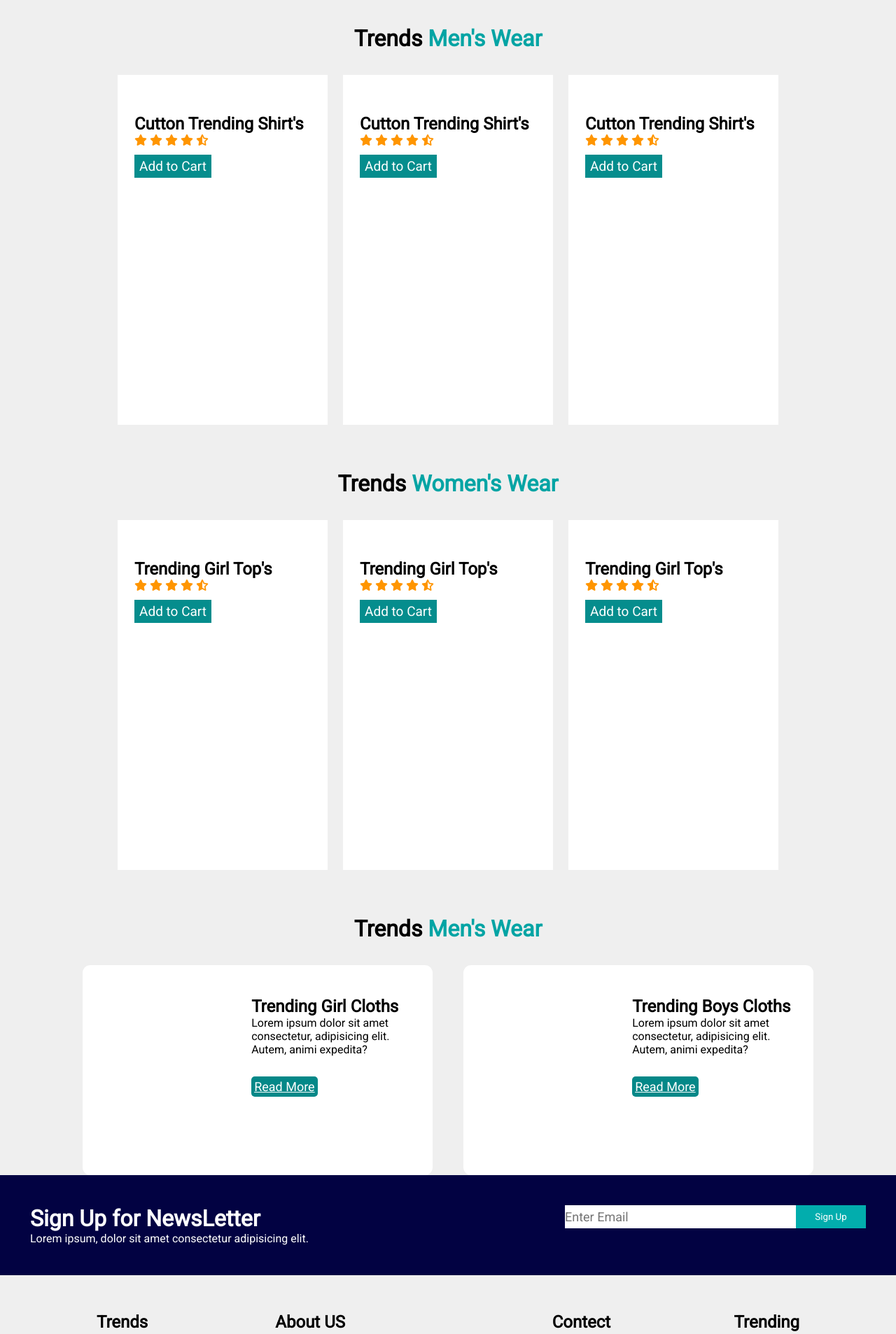
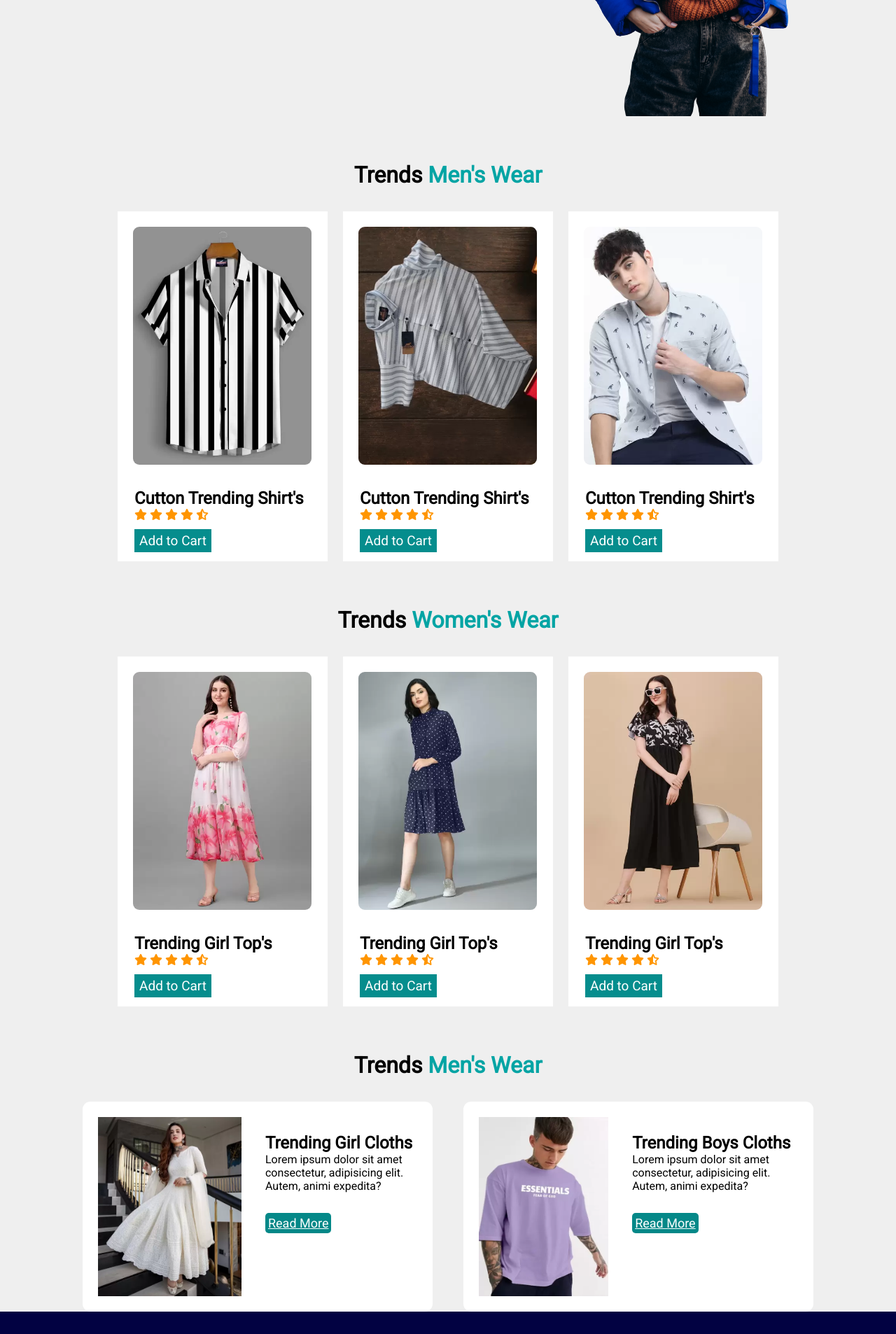
Before and after one commit to MUbaidRaza01/e-commerce-web-assigment, a plain HTML site: page web.html in a window 1280 px wide. Shown: the part 522-2428 px from the top of the page at 70% size. Drawn offline with Linux system fonts and the light colour scheme; a web font is replaced by a local one.

Commit message:
Update web.html

```diff
--- a/web.html
+++ b/web.html
@@ -41,7 +41,7 @@
                 <p>Lorem ipsum dolor, sit amet consectetur adipisicing elit. Nisi</p>
                 <button>Explore</button>
             </div>
-            <img src="./images/m3.png" alt="">
+            <img src="m3.png" alt="">
         </div>
 
         <!-- cards -->
@@ -52,7 +52,7 @@
             </div>
             <div class="card">
                 <div class="crd">
-                    <img src="./images/srt1.webp" alt="" onclick="show(this)">
+                    <img src="srt1.webp" alt="" onclick="show(this)">
                     <div class="crdText">
                         <h2>Cutton Trending Shirt's</h2>
                         <i class="fa-solid fa-star"></i>
@@ -65,7 +65,7 @@
                  </div>
 
                  <div class="crd">
-                    <img src="./images/srt2.webp" alt="" onclick="show(this)">
+                    <img src="srt2.webp" alt="" onclick="show(this)">
                     <div class="crdText">
                         <h2>Cutton Trending Shirt's</h2>
                         <i class="fa-solid fa-star"></i>
@@ -77,7 +77,7 @@
                     </div>
                  </div>
                     <div class="crd">
-                        <img src="./images/srt6.webp" alt="" onclick="show(this)">
+                        <img src="srt6.webp" alt="" onclick="show(this)">
                         <div class="crdText">
                             <h2>Cutton Trending Shirt's</h2>
                             <i class="fa-solid fa-star"></i>
@@ -99,7 +99,7 @@
                     </div>
                     <div class="card">
                         <div class="crd">
-                            <img src="./images/wn4.webp" alt="" onclick="show(this)">
+                            <img src="wn4.webp" alt="" onclick="show(this)">
                             <div class="crdText">
                                 <h2>Trending Girl Top's</h2>
                             <i class="fa-solid fa-star"></i>
@@ -112,7 +112,7 @@
                         </div>
 
                         <div class="crd">
-                            <img src="./images/wn5.webp" alt="" onclick="show(this)">
+                            <img src="wn5.webp" alt="" onclick="show(this)">
                             <div class="crdText">
                                 <h2>Trending Girl Top's</h2>
                             <i class="fa-solid fa-star"></i>
@@ -125,7 +125,7 @@
                         </div>
 
                         <div class="crd">
-                            <img src="./images/wn6.webp" alt="" onclick="show(this)">
+                            <img src="wn6.webp" alt="" onclick="show(this)">
                             <div class="crdText">
                                 <h2>Trending Girl Top's</h2>
                             <i class="fa-solid fa-star"></i>
@@ -150,7 +150,7 @@
                     </div>
 
                     <div class="me">
-                        <img src="./images/lap.png" alt="">
+                        <img src="lap.png" alt="">
                         <div class="aboutText">
                             <h1>Who we are ?</h1>
                             <p>Lorem ipsum dolor, sit amet consectetur adipisicing Dolorum corrupti consequuntur sunt ipsam aperiam vel magni sequi eos sit amet consectetur adipisicing Dolorum corrupti consequuntur sunt ipsam aperiam vel magni sequi eos atque nam maxime dolorem fuga, rem eum iure quidem! Illo corporis, asperiores ipsum excepturi voluptates necessitatibus consectetur odit omnis hic praesentium autem, officiis dignissimos assumenda saepe.</p>
@@ -175,7 +175,7 @@
                             <p>Contact : dumiemail@gmail.com</p>
                             <p>Number : 999999000011</p>
                         </div>
-                        <img src="./images/map.png" alt="">
+                        <img src="map.png" alt="">
                     </div>
 
                     <div class="form">
@@ -219,7 +219,7 @@
                     </div>
                     <div class="card">
                         <div class="blog">
-                            <img src="./images/tr1.webp" alt="">
+                            <img src="tr1.webp" alt="">
                             <div class="blogText">
                                 <h2>Trending Girl Cloths</h2>
                                 <p>Lorem ipsum dolor sit amet consectetur, adipisicing elit. Autem, animi expedita?</p>
@@ -228,7 +228,7 @@
                         </div>
 
                         <div class="blog">
-                            <img src="./images/tr3.webp" alt="">
+                            <img src="tr3.webp" alt="">
                             <div class="blogText">
                                 <h2>Trending Boys Cloths</h2>
                                 <p>Lorem ipsum dolor sit amet consectetur, adipisicing elit. Autem, animi expedita?</p>
```
